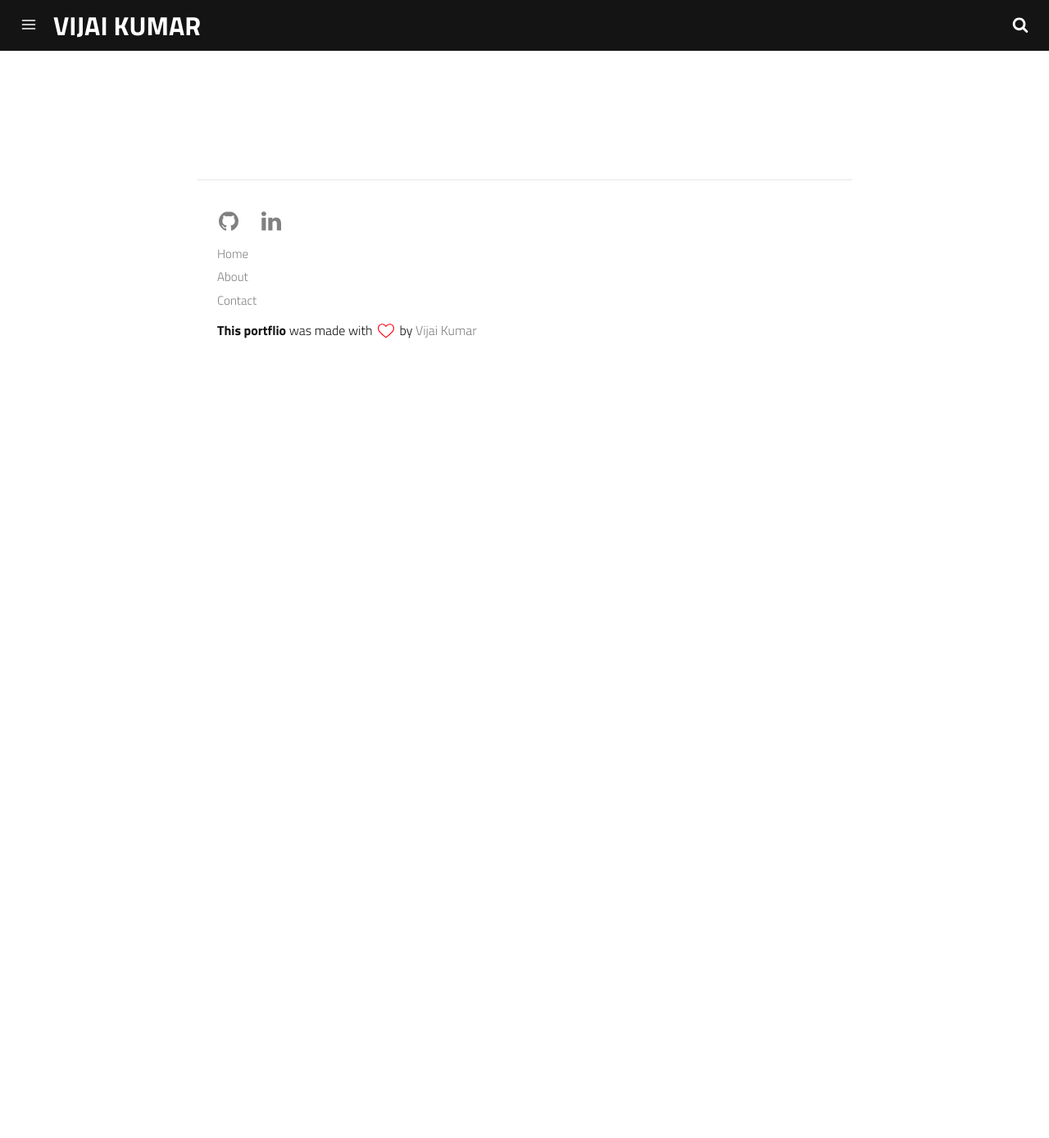
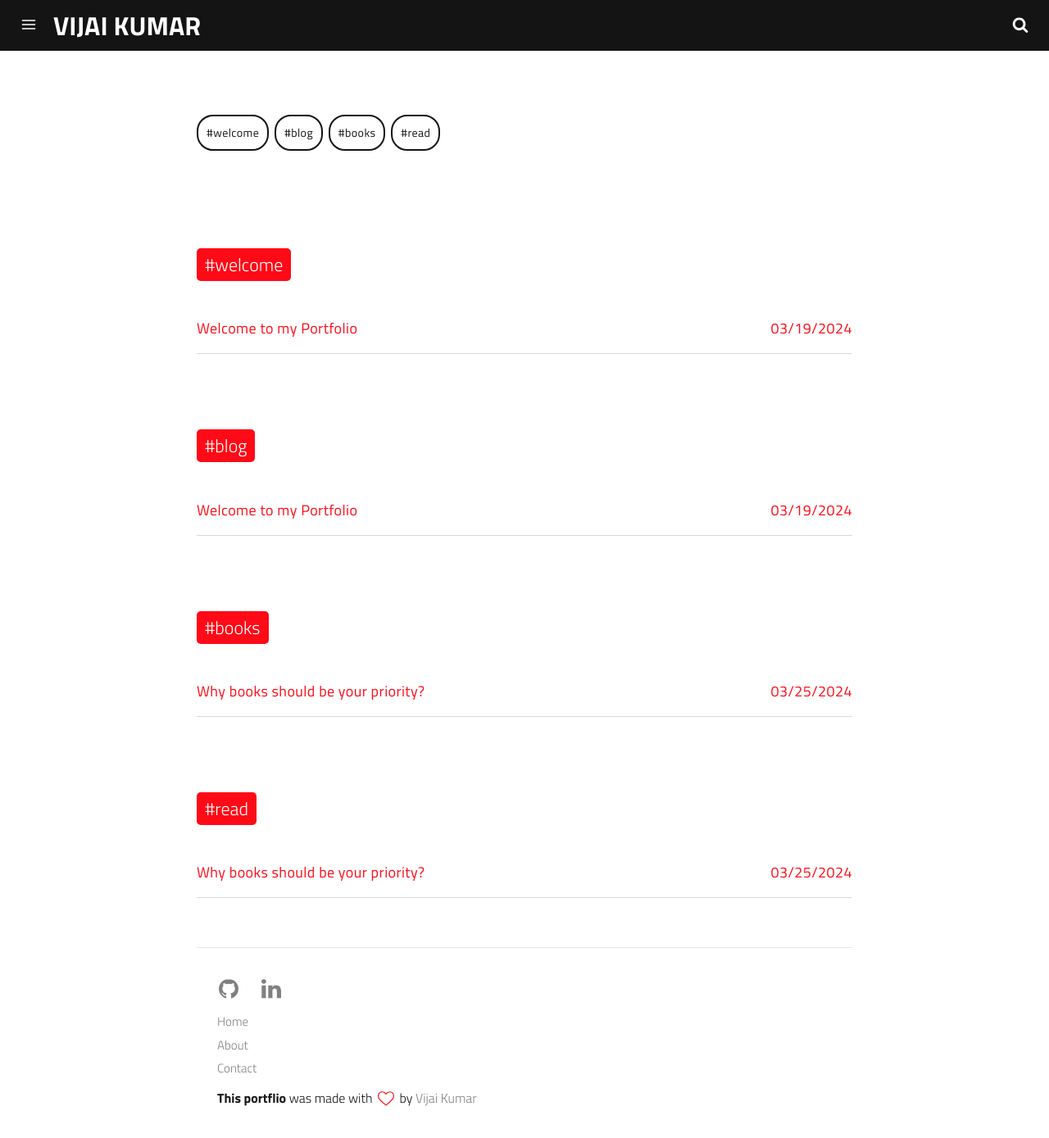
Before and after one commit to VijaikumarSVK/VijaikumarSVK.github.io, a Jekyll site: the page built from tags.html, in a window 1280 px wide and 1389 px high. Shown: the whole window at 82% size. Built offline with Jekyll 4.4.1, drawn with Linux system fonts in a browser that asks for light colours; a script that is not in the unit is left out; a file with an impossible date is left out.

Commit message:
post changes 7

```diff
--- a/_posts/2024-03-19-about-me.md
+++ b/_posts/2024-03-19-about-me.md
@@ -1,5 +1,5 @@
 ---
-date:
+date: 2024-03-19 23:48:05
 layout: post
 title: Welcome to my Portfolio
 subtitle: 'Showcasing My Data Analysis & Machine Learning Journey'
--- a/_posts/2024-03-25-testing-portfolio2.md
+++ b/_posts/2024-03-25-testing-portfolio2.md
@@ -1,5 +1,5 @@
 ---
-date:
+date: 2024-03-25 12:26:40
 layout: post
 title: Why books should be your priority?
 subtitle: Lorem ipsum dolor sit amet, consectetur adipisicing elit.
```
